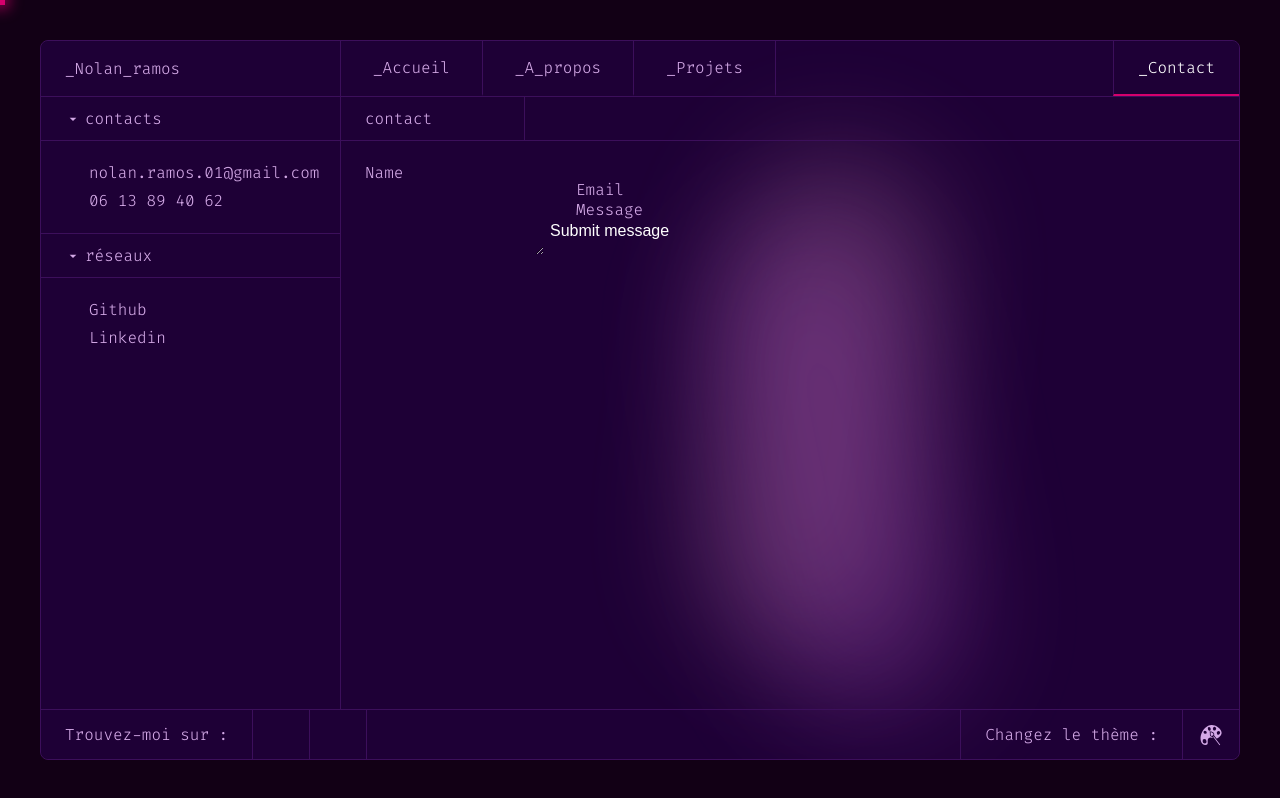
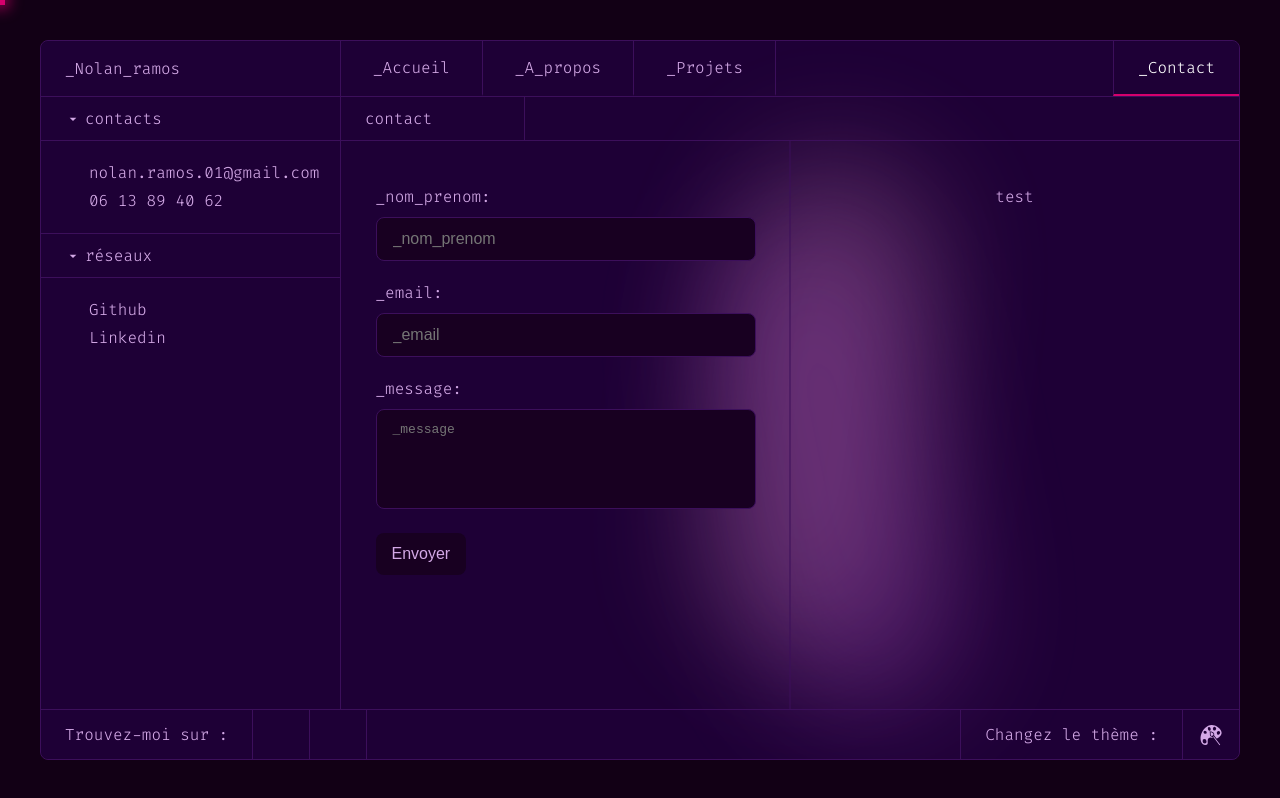
Before and after one commit to Nolan-ramos/portfolio_nolan_v2, a React (Create React App) app: page /contact in a window 1280 px wide. Built offline with nearby package versions, Linux system fonts and the light colour scheme.

Commit message:
push contact

```diff
--- /dev/null
+++ b/src/components/contact/ContactCode.js
@@ -0,0 +1,11 @@
+import React from 'react';
+
+const ContactCode = () => {
+    return (
+        <div className="contact__container__form__content__code">
+            test
+        </div>
+    );
+};
+
+export default ContactCode;
--- a/src/components/contact/ContactForm.js
+++ b/src/components/contact/ContactForm.js
@@ -20,11 +20,11 @@ const ContactForm = () => {
                 if (response.ok) {
                     setIsSubmitted(true);
                 } else {
-                    console.log('Something went wrong. Please try again.');
+                    console.log("L'envoie du formulaire a rencontré un problème");
                 }
             })
             .catch((error) => {
-                console.log('An error occurred. Please try again.');
+                console.log("L'envoie du formulaire a rencontré un problème");
             })
             .finally(() => {
                 setIsSubmitting(false);
@@ -32,40 +32,23 @@ const ContactForm = () => {
     };
 
     return (
-        <div className="contact__container__form__content">
+        <div className="contact__container__form__content__container">
             {!isSubmitted ? (
-                <form
-                    name="contact"
-                    method="POST"
-                    data-netlify="true"
-                    onSubmit={handleSubmit}
-                >
+                <form className="contact__container__form__content__container__form" name="contact" method="POST" data-netlify="true" onSubmit={handleSubmit}>
                     <input type="hidden" name="form-name" value="contact" />
-                    <label htmlFor="name">Name</label> <br />
-                    <input
-                        type="text"
-                        id="name"
-                        name="name"
-                        required
-                    />
-                    <label htmlFor="email">Email</label> <br />
-                    <input
-                        type="email"
-                        id="email"
-                        name="email"
-                        required
-                    />
-                    <label htmlFor="message">Message</label> <br />
-                    <textarea
-                        id="message"
-                        name="message"
-                        required
-                    ></textarea>
-                    <input
-                        type="submit"
-                        value={isSubmitting ? 'Submitting...' : 'Submit message'}
-                        disabled={isSubmitting}
-                    />
+                    <div className='contact__container__form__content__container__form__field mouse-hover'>
+                        <label htmlFor="name">_nom_prenom:</label>
+                        <input type="text" id="name" name="name" placeholder="_nom_prenom" required/>
+                    </div>
+                    <div className='contact__container__form__content__container__form__field mouse-hover'>
+                        <label htmlFor="email">_email:</label>
+                        <input type="email" id="email" name="email" placeholder="_email" required/>
+                    </div>
+                    <div className='contact__container__form__content__container__form__field mouse-hover'>
+                    <label htmlFor="message">_message:</label>
+                        <textarea id="message" name="message" placeholder="_message" required></textarea>
+                    </div>
+                    <input className='text-hover mouse-hover' type="submit" value={isSubmitting ? 'Envoyer...' : 'Envoyer'} disabled={isSubmitting}/>
                 </form>
             ) : (
                 <p className="form-success-message">Thank you for your submission!</p>
--- a/src/components/themes/ThemesData.js
+++ b/src/components/themes/ThemesData.js
@@ -4,6 +4,7 @@ const themesData = {
         colors: {
             "--primary-background-color": "#120015",
             "--secondary-background-color": "#1E0038",
+            "--tertiary-background-color": "#180021",
             "--secondary-background-color-opacity": "#1E0038CC",
             "--border-color": "#3C0F5B",
             "--primary-action-color": "#8000FF",
@@ -18,6 +19,7 @@ const themesData = {
         colors: {
             "--primary-background-color": "#010C15",
             "--secondary-background-color": "#011e35",
+            "--tertiary-background-color": "#011426",
             "--secondary-background-color-opacity": "#011e35CC",
             "--border-color": "#1E2D3D",
             "--primary-action-color": "#00BFFF",
@@ -32,6 +34,7 @@ const themesData = {
         colors: {
             "--primary-background-color": "#001A00",
             "--secondary-background-color": "#002600",
+            "--tertiary-background-color": "#001F00",
             "--secondary-background-color-opacity": "#002600CC",
             "--border-color": "#145A14",
             "--primary-action-color": "#00CC66",
@@ -41,39 +44,12 @@ const themesData = {
             "--color": "#A8E6B8",
         },
     },
-    // yellow: {
-    //     name: "Yellow",
-    //     colors: {
-    //         "--primary-background-color": "#332600",
-    //         "--secondary-background-color": "#4D3900",
-    //         "--secondary-background-color-opacity": "#4D3900CC",
-    //         "--border-color": "#806600",
-    //         "--primary-action-color": "#FFC300",
-    //         "--secondary-action-color": "#EEFF00",
-    //         "--primary-shape-color": "#FFD966",
-    //         "--secondary-shape-color": "#FFCC00",
-    //         "--color": "#D0B573",
-    //     },
-    // },
-    // orange: {
-    //     name: "Orange",
-    //     colors: {
-    //         "--primary-background-color": "#200E00",
-    //         "--secondary-background-color": "#331700",
-    //         "--secondary-background-color-opacity": "#331700CC",
-    //         "--border-color": "#753C18",
-    //         "--primary-action-color": "#FF6600",
-    //         "--secondary-action-color": "#FF0000",
-    //         "--primary-shape-color": "#E74C3C",
-    //         "--secondary-shape-color": "#FF7300",
-    //         "--color": "#D0A573",
-    //     },
-    // },
     red: {
         name: "Red",
         colors: {
             "--primary-background-color": "#2A0000",
             "--secondary-background-color": "#3F0613",
+            "--tertiary-background-color": "#35030A",
             "--secondary-background-color-opacity": "#3F0613CC",
             "--border-color": "#8B1A1A",
             "--primary-action-color": "#FF4500",
@@ -88,6 +64,7 @@ const themesData = {
         colors: {
             "--primary-background-color": "#330015",
             "--secondary-background-color": "#4A0020",
+            "--tertiary-background-color": "#3D0018",
             "--secondary-background-color-opacity": "#4A0020CC",
             "--border-color": "#751840",
             "--primary-action-color": "#FF0099",
--- a/src/pages/Contact.js
+++ b/src/pages/Contact.js
@@ -1,7 +1,8 @@
 import React, { useState } from 'react';
 import ContactBar from '../components/contact/ContactBar';
+import ContactCode from '../components/contact/ContactCode';
+import ContactForm from '../components/contact/ContactForm';
 import ContactTitle from '../components/contact/ContactTitle';
-import ContactForm from '../components/contact/ContactForm';
 
 const Contact = () => {
     const [isContactOpen, setIsContactOpen] = useState(true);
@@ -27,7 +28,10 @@ const Contact = () => {
             <div className='contact__container'>
                 <ContactTitle />
                 <div className='contact__container__form'>
-                    <ContactForm />
+                    <div className='contact__container__form__content'>
+                        <ContactForm />
+                        <ContactCode />
+                    </div>
                 </div>
             </div>
         </div>
--- a/src/styles/main.scss
+++ b/src/styles/main.scss
@@ -24,3 +24,5 @@
 @use './pages/contact/contact' as *;
 @use './pages/contact/contact_bar' as *;
 @use './pages/contact/contact_title' as *;
+@use './pages/contact/contact_form' as *;
+@use './pages/contact/contact_code' as *;
--- a/src/styles/pages/contact/contact.scss
+++ b/src/styles/pages/contact/contact.scss
@@ -6,17 +6,33 @@
         flex: 1 1 auto;
         display: flex;
         flex-direction: column;
-        width: 100%;
         &__form{
             flex: 1 1 auto;
-            height: 100%;
             overflow: auto;
-            width: 100%;
-            padding: 24px;
+            position: relative;
+            &::after{
+                content: '';
+                position: absolute;
+                top: 0;
+                left: 50%;
+                transform: translateX(-50%);
+                width: 1px;
+                height: 100%;
+                background-color: var(--border-color);
+                z-index: 1;
+            }
+            &__content{
+                display: flex;
+            }
         }
     }
     &__title__mob{
         padding: 24px;
+    }
+    @media (max-width: 991px) {
+        &__container__form__content{
+            flex-direction: column;
+        }
     }
     @media (min-width: 769px) {
         &__title__mob{
--- /dev/null
+++ b/src/styles/pages/contact/contact_code.scss
@@ -0,0 +1,18 @@
+.contact{
+    &__container__form__content__code{
+        flex-basis: 50%;
+        display: flex;
+        justify-content: center;
+        padding: 120px 24px 24px 24px;
+    }
+    @media (max-height: 900px) {
+        &__container__form__content__code{
+            padding: 48px 24px 24px 24px;
+        }
+    }
+    @media (max-width: 768px) {
+        &__container__form__content__code{
+            padding: 40px 24px 24px 24px;
+        }
+    }
+}
--- /dev/null
+++ b/src/styles/pages/contact/contact_form.scss
@@ -0,0 +1,55 @@
+.contact{
+    &__container__form__content__container{
+        flex-basis: 50%;
+        display: flex;
+        justify-content: center;
+        padding: 120px 24px 24px 24px;
+        &__form{
+            display: flex;
+            flex-direction: column;
+            align-items: flex-start;
+            row-gap: 24px;
+            max-width: 380px;
+            width: 100%;
+            &__field{
+                display: flex;
+                flex-direction: column;
+                row-gap: 12px;
+                width: 100%;
+                input, textarea{
+                    border: 1px solid var(--border-color);
+                    background-color: var(--tertiary-background-color);
+                    padding: 12px 16px;
+                    border-radius: 8px;
+                    resize: none;
+                    overflow:auto;
+                    &:focus{
+                        box-shadow: 0 0 2px var(--color);
+                    }
+                }
+                textarea{
+                    height: 100px;
+                    &::-webkit-scrollbar {
+                        display: none;
+                    }
+                }
+            }
+            input[type="submit"]{
+                background-color: var(--tertiary-background-color);
+                color: var(--color);
+                padding: 12px 16px;
+                border-radius: 8px;
+            }
+        }
+    }
+    @media (max-height: 900px) {
+        &__container__form__content__container{
+            padding: 48px 24px 24px 24px;
+        }
+    }
+    @media (max-width: 768px) {
+        &__container__form__content__container{
+            padding: 40px 24px 24px 24px;
+        }
+    }
+}
--- a/src/styles/reset.scss
+++ b/src/styles/reset.scss
@@ -82,9 +82,9 @@ input:-webkit-autofill,
 input:-webkit-autofill:focus,
 textarea:-webkit-autofill,
 select:-webkit-autofill {
-    border: 1px solid #206d78;
+    border: 1px solid var(--border-color);
     -webkit-text-fill-color: white !important;
-    box-shadow: #206d78 0px 0px 6px 0px;
+    box-shadow: var(--tertiary-background-color) 0px 0px 6px 0px;
     transition: background-color 5000s ease-in-out 0s;
     caret-color: white;
 }
```
